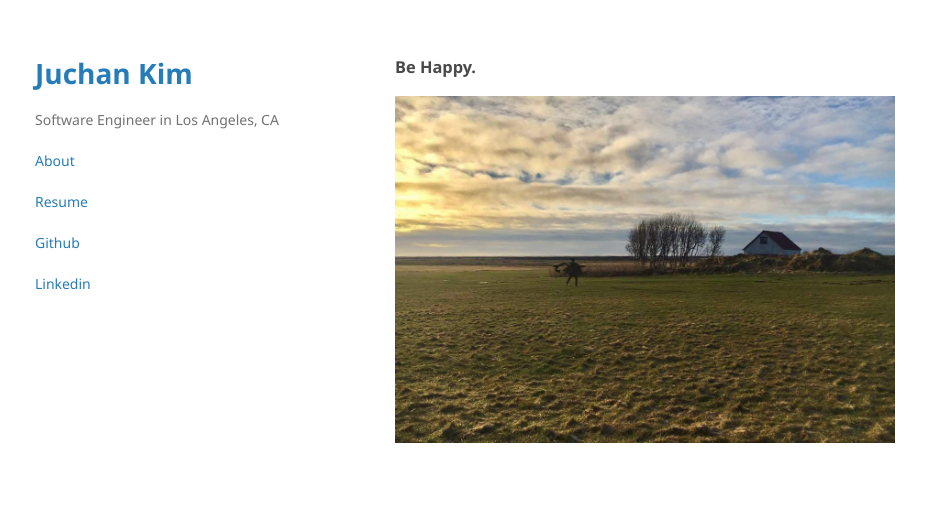
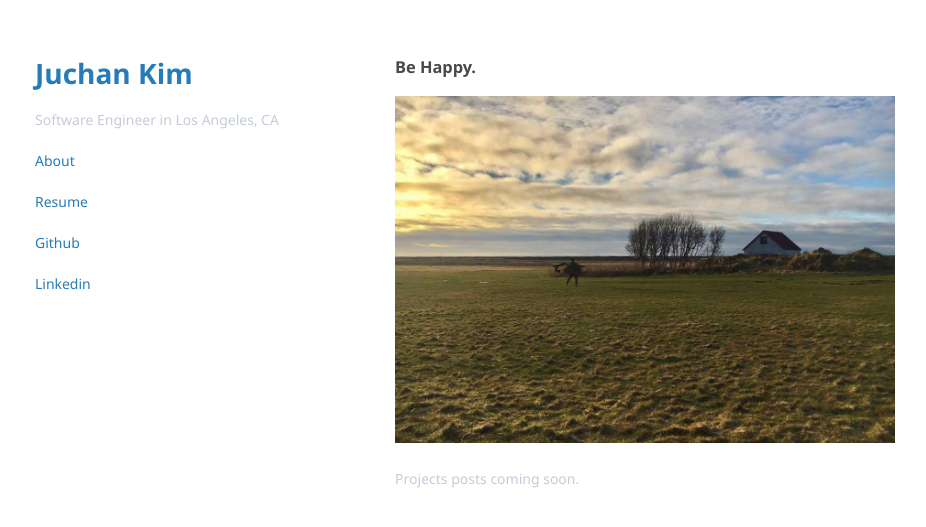
Before and after one commit to juchankim/juchankim.github.io, a Jekyll site: the page built from index.md, in a window 1280 px wide. Shown: the top 527 px of the page, without its empty margins (175-1101 px from the left). Built offline with Jekyll 4.4.1, drawn with Linux system fonts in a browser that asks for light colours.

Commit message:
added todo projects

```diff
--- a/_sass/jekyll-theme-minimal.scss
+++ b/_sass/jekyll-theme-minimal.scss
@@ -58,6 +58,7 @@ a:hover small {
 .wrapper {
   width:860px;
   margin:0 auto;
+  color:#c5ccd8;
 }
 
 blockquote {
--- a/index.md
+++ b/index.md
@@ -6,3 +6,5 @@ title: Home
 ### Be Happy.
 
 <img src="/assets/main.jpg">
+
+Projects posts coming soon.
```
